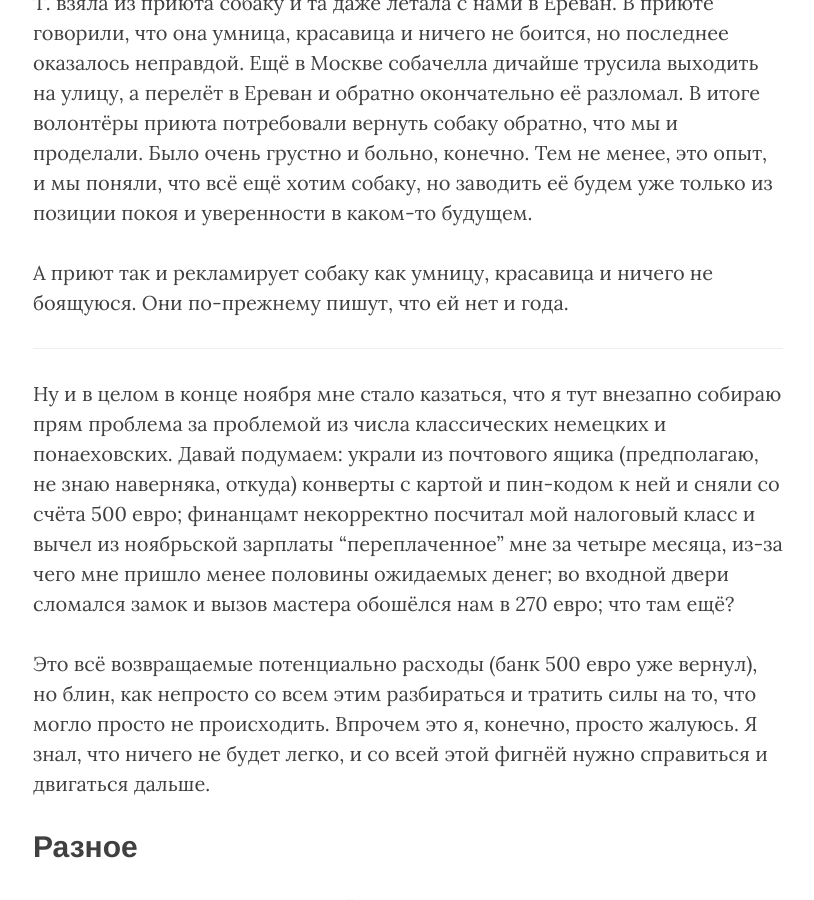
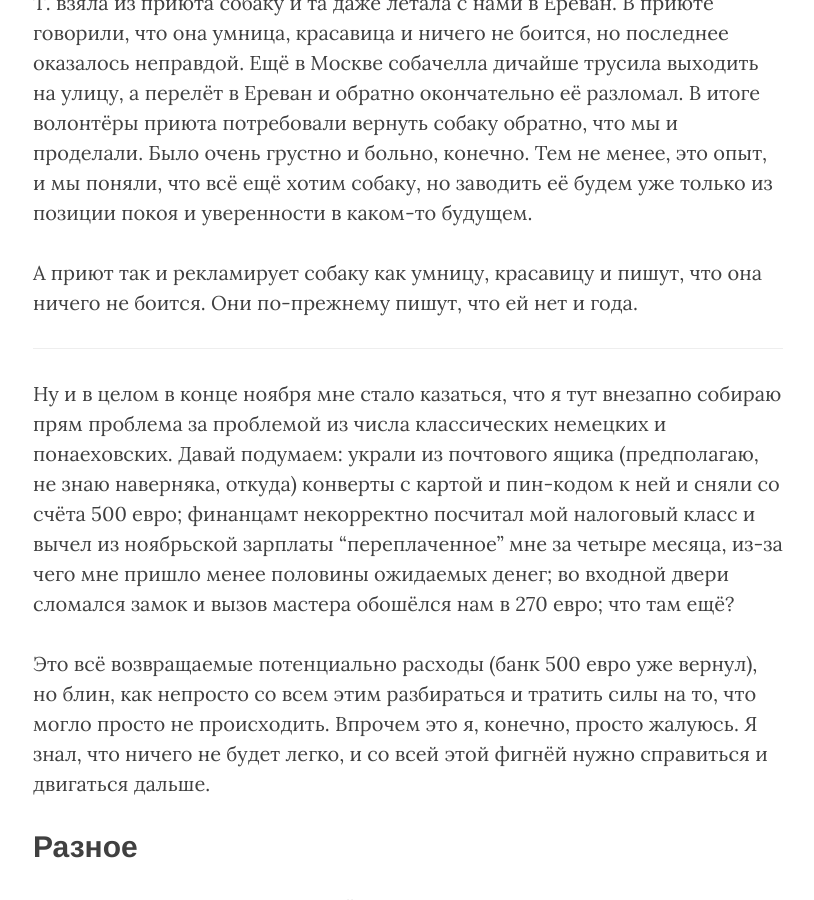
Before and after one commit to Freika/freika.github.io, a Jekyll site: the page built from _posts/2022-12-06-2022.md, in a window 1280 px wide and 900 px high, scrolled down 5047 px. Shown: the whole window, without its empty margins (232-1046 px from the left). Built offline with Jekyll 4.4.1, drawn with Linux system fonts in a browser that asks for light colours; nearby versions of some CDN libraries.

Commit message:
Change dog bit

```diff
--- a/_posts/2022-12-06-2022.md
+++ b/_posts/2022-12-06-2022.md
@@ -51,7 +51,7 @@ title: 2022
 
 У нас был один грустный провал в этом году. Перед самым началом войны Т. взяла из приюта собаку и та даже летала с нами в Ереван. В приюте говорили, что она умница, красавица и ничего не боится, но последнее оказалось неправдой. Ещё в Москве собачелла дичайше трусила выходить на улицу, а перелёт в Ереван и обратно окончательно её разломал. В итоге волонтёры приюта потребовали вернуть собаку обратно, что мы и проделали. Было очень грустно и больно, конечно. Тем не менее, это опыт, и мы поняли, что всё ещё хотим собаку, но заводить её будем уже только из позиции покоя и уверенности в каком-то будущем.
 
-А приют так и рекламирует собаку как умницу, красавица и ничего не боящуюся. Они по-прежнему пишут, что ей нет и года.
+А приют так и рекламирует собаку как умницу, красавицу и пишут, что она ничего не боится. Они по-прежнему пишут, что ей нет и года.
 
 ---
 
```
